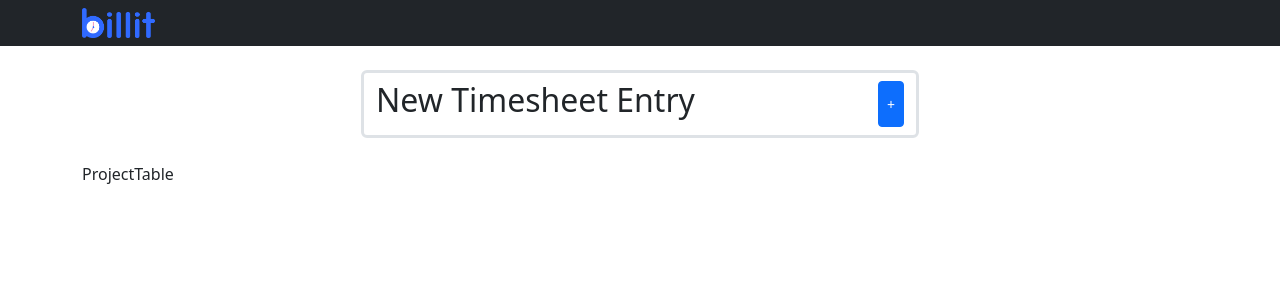
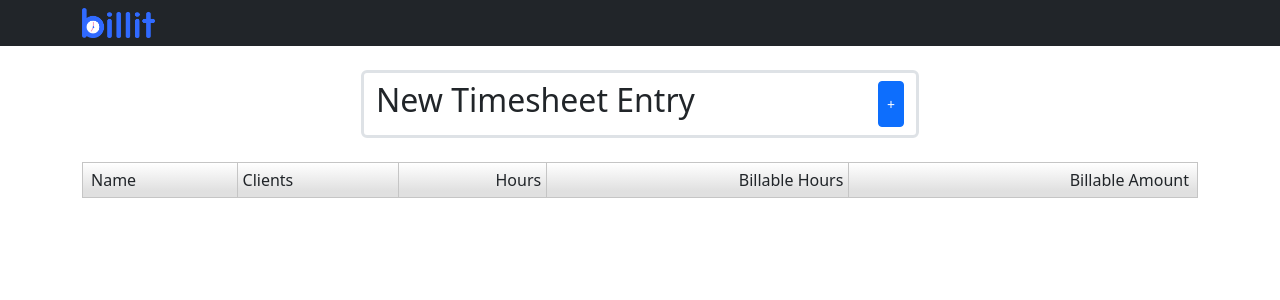
Before and after one commit to nickmendezFlatiron/billit, a React (Create React App) app in the folder client/: page / in a window 1280 px wide. Shown: the top 300 px of the page. Built offline with nearby package versions, Linux system fonts and the light colour scheme.

Commit message:
styled table header for ProjectTable component

```diff
--- a/client/src/components/ProjectTable.jsx
+++ b/client/src/components/ProjectTable.jsx
@@ -1,8 +1,21 @@
 import React from 'react'
+import Table from 'react-bootstrap/Table';
 
 const ProjectTable = () => {
   return (
-    <div>ProjectTable</div>
+    <div>
+      <Table>
+        <thead hover>
+          <tr className='table-header'>
+            <th className='ps-2'>Name</th>
+            <th>Clients</th>
+            <th className='text-end'>Hours</th>
+            <th className='text-end'>Billable Hours</th>
+            <th className='text-end pe-2'>Billable Amount</th>
+          </tr>
+        </thead>
+      </Table>
+    </div>
   )
 }
 
--- a/client/src/styles/App.css
+++ b/client/src/styles/App.css
@@ -20,3 +20,16 @@
   border-width: 2px;
   transition: linear .2s ease;
 }
+
+.table-header th{
+  padding: 5px ;
+  border-width: 1px;
+  border-color: #c5c5c5;
+  border-style: solid !important;
+  font-weight: normal;
+
+}
+
+.table-header{
+  background-image: linear-gradient(white, #e0e0e0 80%);
+}
```
Also changed, not shown: client/public/manifest.json.
